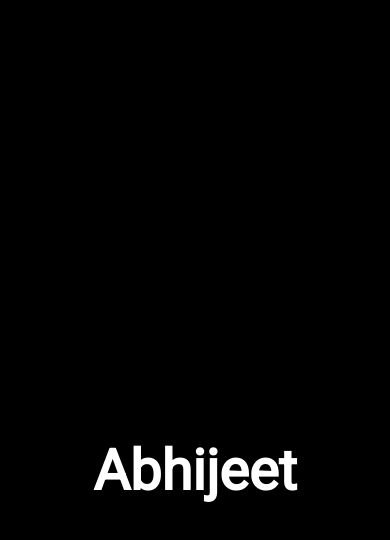
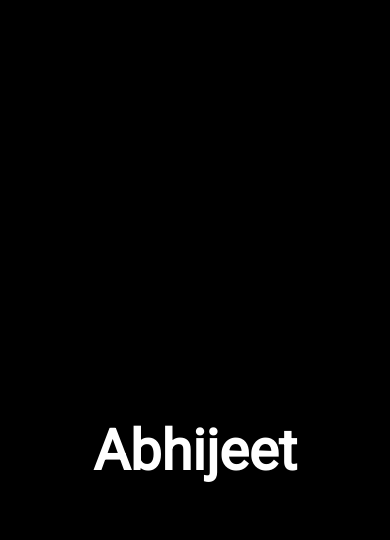
Before and after one commit to abhijeetananddeo/abhijeet.space, a plain HTML site: page index.html in a window 390 px wide. Shown: the part 272-812 px from the top of the page. Drawn offline with Linux system fonts and the light colour scheme.

Commit message:
fixed name spacing

```diff
--- a/styles.css
+++ b/styles.css
@@ -90,7 +90,7 @@ a img {
 @media (max-width: 972px) {
   .main-section {
     align-content: space-around;
-    height: calc(var(--vh,1vh)*100 - 100px);
+    height: calc(var(--vh,1vh)*100 - 120px);
   }
 
   .upper {
```
